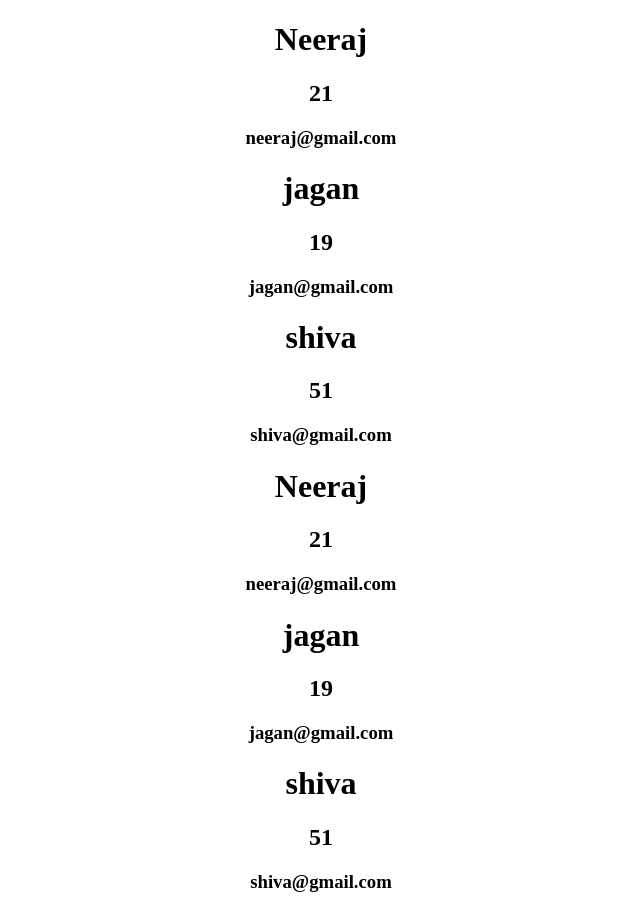
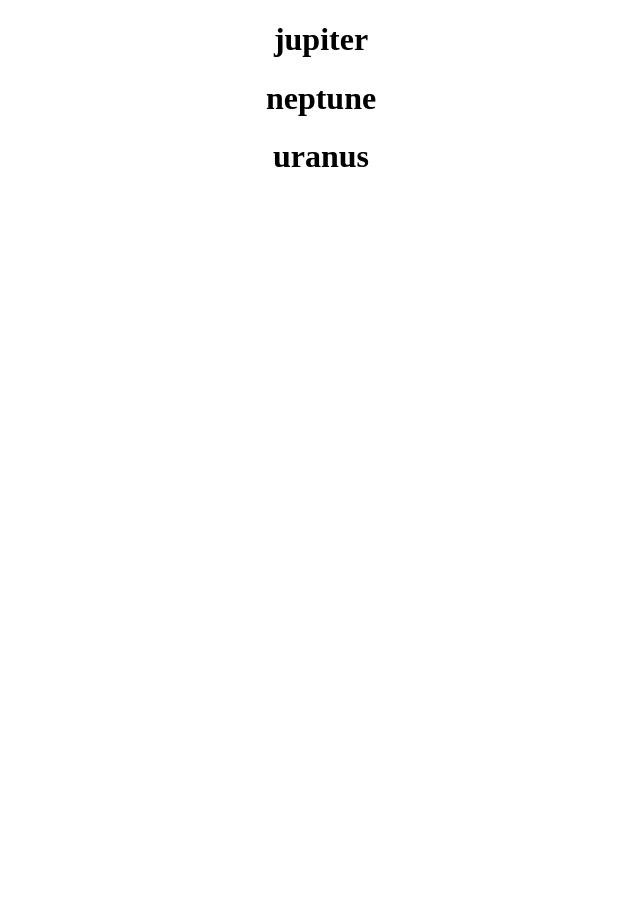
Before and after one commit to Dudam-Neeraj-Dattu/React-Learning-and-Projects, a React (Create React App) app: page / in a window 1280 px wide. Shown: the whole page, without its empty margins (319-959 px from the left). After the commit the page ends 800 px from the top, so only its background shows below. Built offline with nearby package versions, Linux system fonts and the light colour scheme.

Commit message:
exercise

```diff
--- a/src/App.js
+++ b/src/App.js
@@ -1,47 +1,28 @@
 import './App.css';
-import { User } from './components/User.js';
-// import { User } from './Components/User';
-
-
+import { Planets } from './components/Planets';
 
 const App = () => {
 
-    const users = [
-        {
-            name: "Neeraj",
-            age: 21,
-            email: "neeraj@gmail.com"
-        },
-        {
-            name: "jagan",
-            age: 19,
-            email: "jagan@gmail.com"
-        },
-        {
-            name: "shiva",
-            age: 51,
-            email: "shiva@gmail.com"
-        }
+    const planets = [
+        {name:'mars', isGasPlanet: false},
+        {name:'earth', isGasPlanet: false},
+        {name:'jupiter', isGasPlanet: true},
+        {name:'venus', isGasPlanet: false},
+        {name:'neptune', isGasPlanet: true},
+        {name:'uranus', isGasPlanet: true},
     ]
 
 
     return (
         <div className="App">
-            {users.map((user, key) => {
-                return (
-                    <div>
-                        <h1 key={key}>{user.name}</h1>
-                        <h2 key={key}>{user.age}</h2>
-                        <h3 key={key}>{user.email}</h3>
-                    </div>
-                )
-            })}
+            {planets.map((planet, key) => {
 
-            {users.map((user, key) => {
-                return (
-                    <User key={key} name={user.name} age={user.age} email={user.email} />
-                )
+                if(planet.isGasPlanet) return ( <h1>{planet.name}</h1> )
 
+                // return (
+                //     <Planets name={planet.name} isGasPlanet={planet.isGasPlanet} />
+                //     // planet.isGasPlanet ?
+                // )
             })}
         </div>
     );
--- /dev/null
+++ b/src/components/Planets.js
@@ -0,0 +1,17 @@
+import React from 'react'
+
+export const Planets = (props) => {
+    return (
+        <div>
+            {props.isGasPlanet ?
+                <h1>{props.name}</h1>
+
+                :
+
+                <h1>{}</h1>
+            }
+        </div>
+    )
+}
+
+// export default Planets
--- a/src/components/User.js
+++ /dev/null
@@ -1,13 +0,0 @@
-import React from 'react'
-
-export const User = (props) => {
-    return (
-        <div>
-            <h1>{props.name}</h1>
-            <h2>{props.age}</h2>
-            <h3>{props.email}</h3>
-        </div>
-    )
-}
-
-// export default User
```
